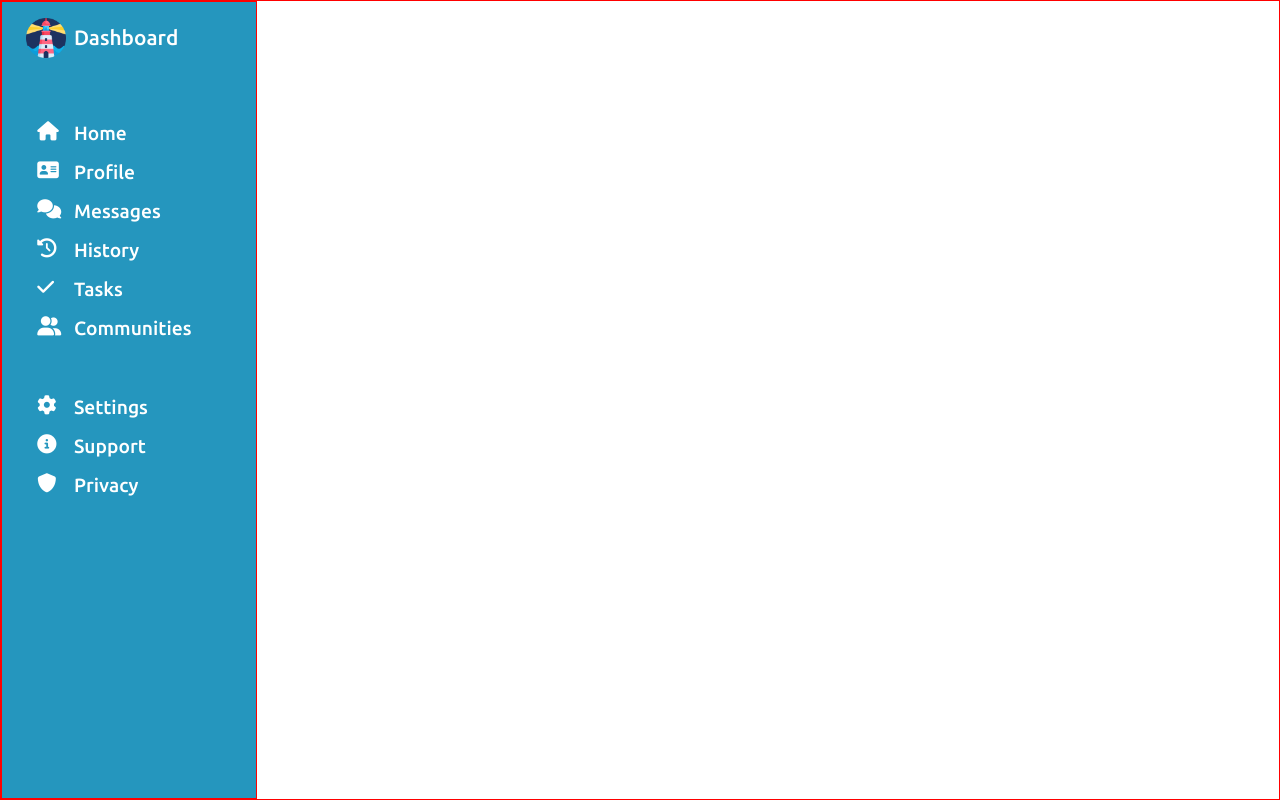
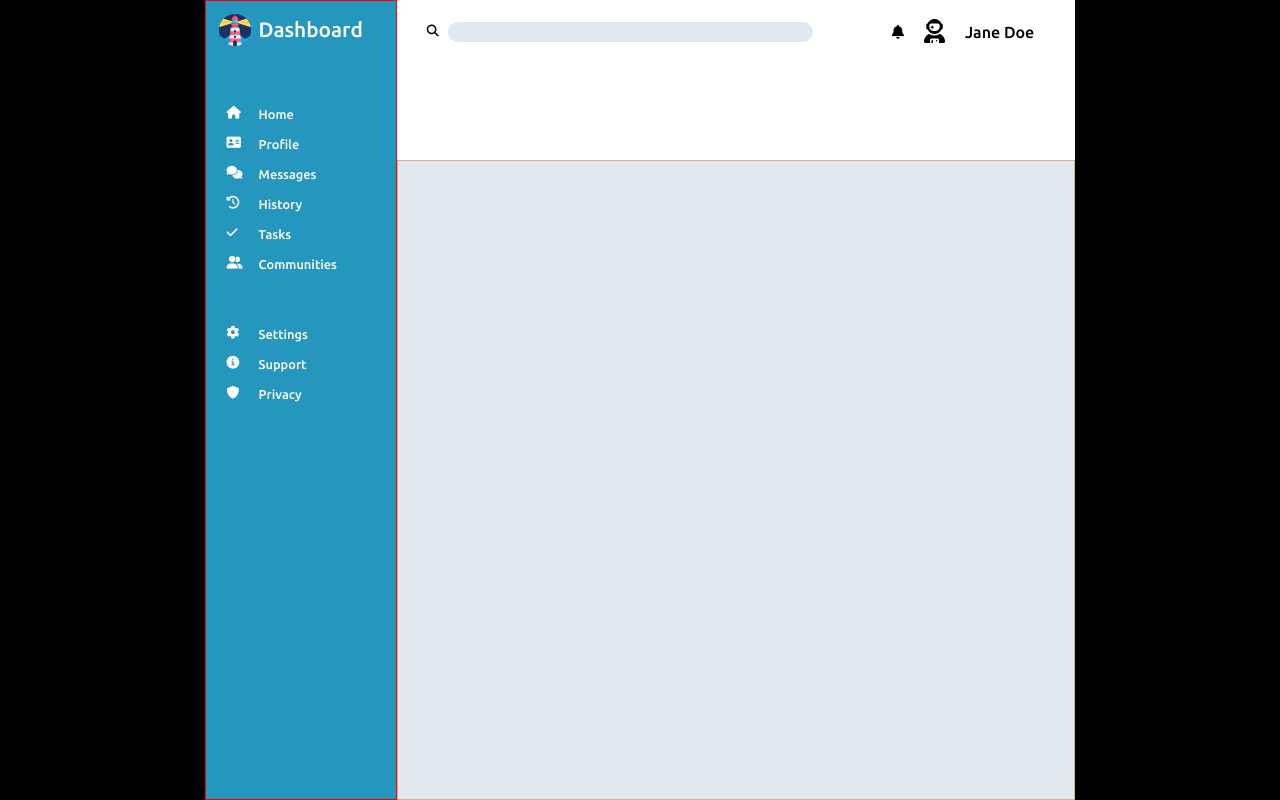
Before and after one commit to kpatel7c8/dashboard, a plain HTML site: page index.html in a window 1280 px wide. Drawn offline with Linux system fonts and the light colour scheme.

Commit message:
header top

```diff
--- a/index.html
+++ b/index.html
@@ -31,26 +31,28 @@
       <li><i class="fa-solid fa-shield"></i>Privacy</li>
     </ul>
   </nav>
-  <!-- <header>
+  <header>
     <div id="headerTop">
-      <input type="text" placeholder="Search..">
-      <img src="" alt="bell icon">
-      <img src="" alt="profile pic">
-      <p>Krutarth Patel</p>
+      <div id="search">
+        <i class="fa-solid fa-magnifying-glass fa-xs"></i>
+        <input type="text">
+      </div>
+      <i class="fa-solid fa-bell fa-sm"></i>
+      <i class="fa-solid fa-user-astronaut fa-xl"></i>      <div>Jane Doe</div>
     </div>
-    <div id="headerBottom">
+    <!-- <div id="headerBottom">
       <img src="" alt="profile pic">
       <div>
         <p>Hi there,</p>
-        <h2>Krutarth Patel (@kpatel7c8)</h2>
+        <h2>Jane Doe (@jfoe123)</h2>
       </div>
       <button>New</button>
       <button>Upload</button>
       <button>Share</button>
-    </div>
-  </header> -->
-  <!-- <main>
-    <section>
+    </div> -->
+  </header>
+  <main>
+    <!-- <section>
       <h3>My Projects</h3>
       <div id="articleContainer">
      <article>
@@ -90,8 +92,8 @@
         </p>
       </article>
       </div>
-    </section>
-    <aside>
+    </section> -->
+    <!-- <aside>
       <h3>Announcements</h3>
       <div>
         <article>
@@ -131,7 +133,7 @@
           <p>person1 title</p>
         </div>
       </div>
-/    </aside>
-  </main> -->
+/    </aside> -->
+  </main>
 </body>
 </html>
--- a/style.css
+++ b/style.css
@@ -1,13 +1,16 @@
 /* font-family: 'Chewy', cursive; */
+
+html {
+  background-color: black;
+}
 
 body {
   box-sizing: border-box;
-  margin: 0;
+  margin: 0 auto;
   display: grid;
-  width: 100vw;
+  width: 68vw;
   height: 100vh;
-  grid-template: 20% 80% / 20% 80%;
-  border: 1px solid red;
+  grid-template: min(10rem, 20vh) 1fr / min(12rem, 20vw) 1fr;
   font-family: 'Ubuntu', sans-serif;
 }
 
@@ -22,32 +25,33 @@ nav {
 
 #logo {
   font-size: 1.3rem;
-  padding: 1rem 1.5rem;
+  padding: .8rem .8rem;
   display: grid;
   grid-template-columns: 2rem 1fr;
   align-items: center;
-  gap: 1rem;
+  gap: .5rem;
 }
 
 #logo img {
-  height: 2.5rem;
+  height: 2rem;
 }
 
 ul {
-  margin: 40px -.8rem;
+  margin: 40px -1.7rem;
 }
 
 li {
-  font-size: 1.2rem;
+  font-size: .8rem;
   list-style-type: none;
   padding: 0.5rem;
   display: grid;
   grid-template-columns: 1.5rem 1fr;
   align-content: flex-end;
-  gap: .8rem;
+  gap: .5rem;
 }
 
 header {
+  background-color: white;
   grid-row: 1 / 2;
   grid-column: 2 / 3;
   display: grid;
@@ -55,10 +59,32 @@ header {
 }
 
 #headerTop {
+  margin-top: 15px;
   grid-row: 1 / 2;
   display: grid;
-  grid-template-columns: repeat(4, auto);
+  grid-template-columns: 70% max-content max-content max-content;
+  align-items: center;
+  justify-items: center;
+  gap: 20px;
 }
+
+#search {
+  justify-self: left;
+  padding-left: 30px;
+  align-items: center;
+}
+
+input {
+  background-color: rgba(225,232,240,255);
+  width: 27vw;
+  height: 1.1rem;
+  border-radius: 40px;
+  border: none;
+  margin-left: 5px;
+  padding-left: 10px;
+  padding-right: 10px;
+}
+
 
 #headerBottom {
   grid-row: 2 / 3;
@@ -66,8 +92,9 @@ header {
   grid-template-columns: 10% 50% 1fr 1fr 1fr;
   height: fit-content;
 }
-/*
+
 main {
+  background-color: rgba(225,232,240,255);
   grid-row: 2 / 3;
   grid-column: 2 / 3;
   display: grid;
@@ -75,7 +102,7 @@ main {
   grid-template-columns: 75% 1fr;
   border: 1px solid tan;
 }
-
+/*
 #articleContainer {
   display: grid;
   grid-row: 1 / 2;
```
